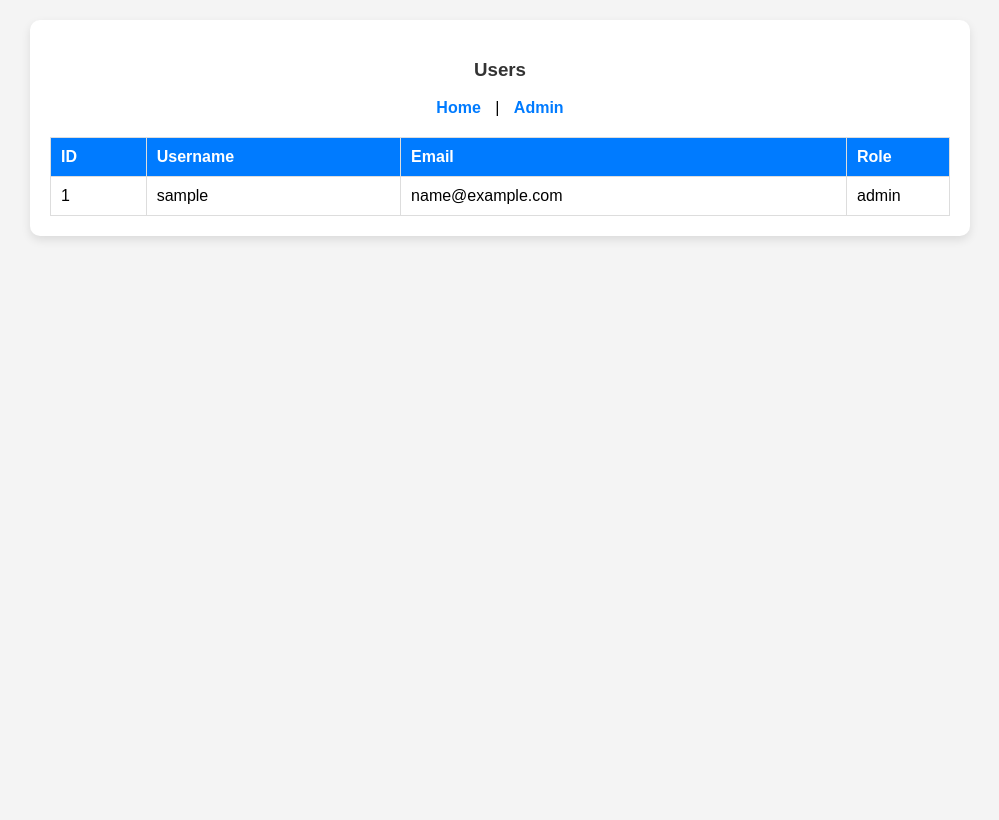
After one commit to pakiri/SeniorResearchProject, a Python web app: template src/templates/users.html in a window 1280 px wide. The commit adds this page. Shown: the whole page, without its empty margins (140-1139 px from the left). Run offline with Jinja, Linux system fonts and the light colour scheme; the template is opened without the code that fills it: most values are stand-ins (such as "Sample title", 1, 10 or a date in 2020).

Commit message:
Added users page for admin

```diff
--- a/src/app.py
+++ b/src/app.py
@@ -161,6 +161,11 @@ def displayReports():
     pricingInfo = PricingInfo.query.all()
     return render_template('reports.html', pricingInfo=pricingInfo)
 
+@app.route('/admin/users')
+def displayUsers():
+    users = User.query.all()
+    return render_template('users.html', users=users)
+
 @app.route('/admin/download')
 def download():
     pricingInfo = PricingInfo.query.all()
--- a/src/templates/admin.html
+++ b/src/templates/admin.html
@@ -65,6 +65,7 @@
             <a href="/">Home</a>
             <a href="/admin/refresh" class="button-link">Refresh List</a>
             <a href="/admin/reports" class="button-link">Access Reports</a>
+            <a href="/admin/users" class="button-link">View Users</a>
         </div>
     </div>
 </body>
--- a/src/templates/index.html
+++ b/src/templates/index.html
@@ -54,6 +54,7 @@
                         <div class="dropdown-menu" aria-labelledby="dropdownMenuLink">
                             <a class="dropdown-item" href="/admin/refresh">Refresh List</a>
                             <a class="dropdown-item" href="/admin/reports">Access Reports</a>
+                            <a class="dropdown-item" href="/admin/users">View Users</a>
                         </div>
                     </li>
                     <!-- <div class="dropdown-menu" aria-labelledby="dropdownMenuLink">
--- /dev/null
+++ b/src/templates/users.html
@@ -0,0 +1,108 @@
+<!-- TODO Change the style -->
+<!DOCTYPE html>
+<html lang="en">
+<head>
+    <meta charset="UTF-8">
+    <meta name="viewport" content="width=device-width, initial-scale=1.0">
+    <title>Reports</title>
+    <style>
+        body {
+            font-family: Arial, sans-serif;
+            background-color: #f4f4f4;
+            display: flex;
+            flex-direction: column;
+            align-items: center;
+            justify-content: flex-start;
+            min-height: 100vh;
+            margin: 0;
+            padding-top: 20px;
+        }
+        .container {
+            background: white;
+            padding: 20px;
+            border-radius: 10px;
+            box-shadow: 0px 4px 10px rgba(0, 0, 0, 0.1);
+            text-align: center;
+            width: 80%;
+            max-width: 900px;
+        }
+        h3 {
+            color: #333;
+        }
+        .nav {
+            margin-bottom: 15px;
+        }
+        .nav a {
+            text-decoration: none;
+            color: #007BFF;
+            margin: 0 10px;
+            font-weight: bold;
+        }
+        button {
+            padding: 10px;
+            margin-top: 10px;
+            border-radius: 5px;
+            border: none;
+            font-size: 16px;
+            background-color: #007BFF;
+            color: white;
+            cursor: pointer;
+        }
+        button:hover {
+            background-color: #0056b3;
+        }
+        table {
+            width: 100%;
+            border-collapse: collapse;
+            margin-top: 20px;
+        }
+        th, td {
+            padding: 10px;
+            border: 1px solid #ddd;
+            text-align: left;
+        }
+        th {
+            background-color: #007BFF;
+            color: white;
+        }
+
+        /* added separately */
+        th:last-child, td:last-child {
+            width: 82px;
+        }
+
+        tbody tr:nth-child(even) {
+            background-color: #f9f9f9;
+        }
+    </style>
+</head>
+<body>
+    <div class="container">
+        <h3>Users</h3>
+        <div class="nav">
+            <a href="/">Home</a> |
+            <a href="/admin">Admin</a>
+        </div>
+        <table>
+            <thead>
+                <tr>
+                    <th>ID</th>
+                    <th>Username</th>
+                    <th>Email</th>
+                    <th>Role</th>
+                </tr>
+            </thead>
+            <tbody>
+                {% for user in users %}
+                <tr>
+                    <td>{{user.id}}</td>
+                    <td>{{user.username}}</td>
+                    <td>{{user.email}}</td>
+                    <td>{{user.role}}</td>
+                </tr>
+                {% endfor %}
+            </tbody>
+        </table>
+    </div>
+</body>
+</html>
```
Also changed, not shown: instance/SRdata.db.
